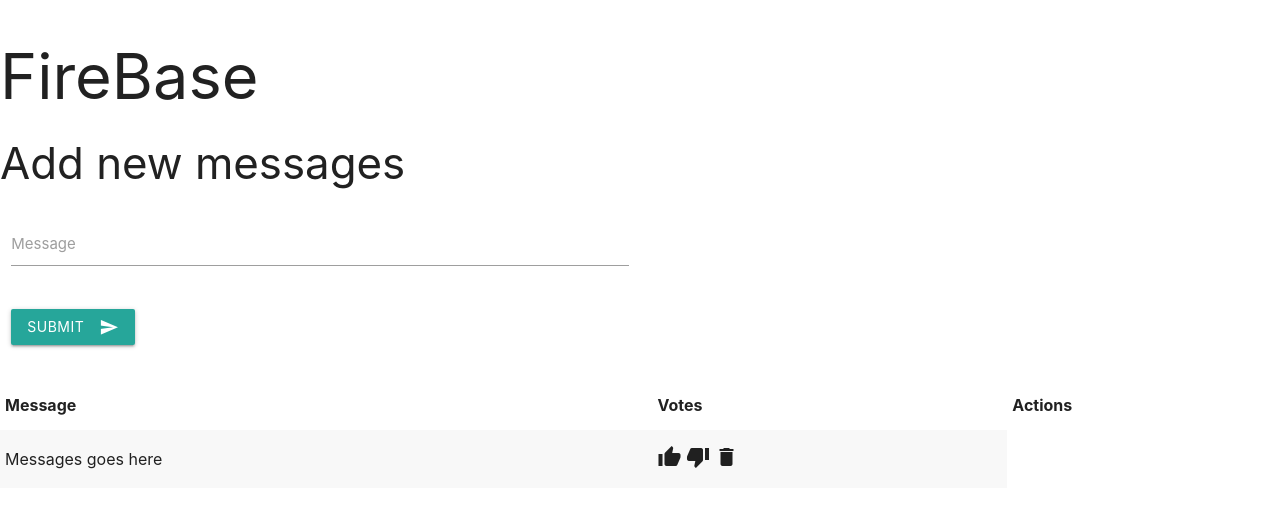
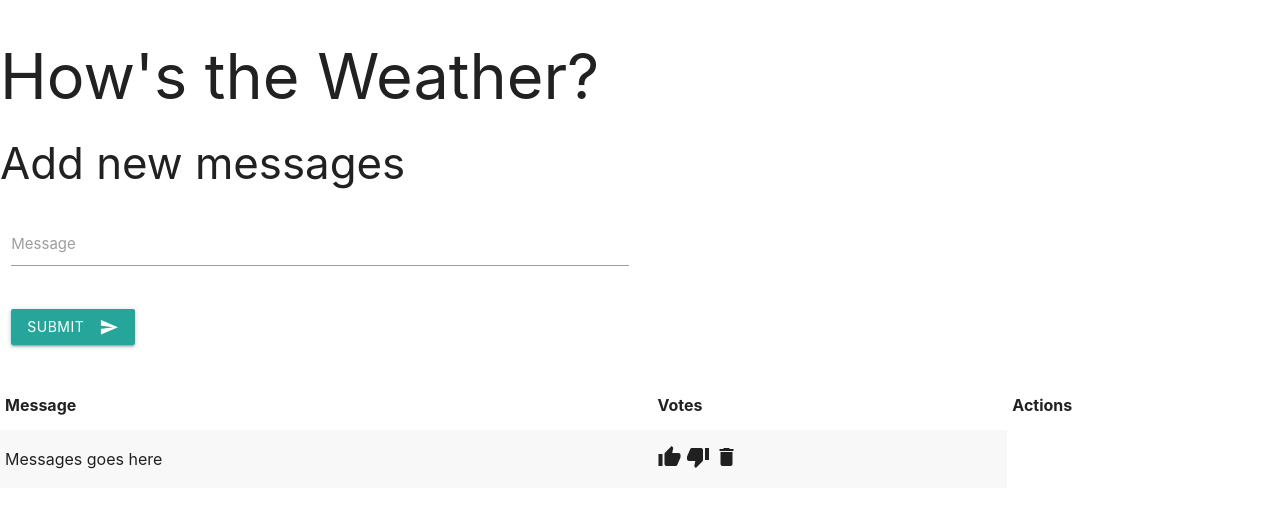
Before and after one commit to allanheo/firebase-GA, a plain HTML site: page index.html in a window 1280 px wide. Drawn offline with nearby package versions, Linux system fonts and the light colour scheme; no server answers.

Commit message:
title change

```diff
--- a/index.html
+++ b/index.html
@@ -11,7 +11,7 @@
 </head>
 <body>
   <header class="container-fluid text-center">
-    <h1>Fire<span>Base</span></h1>
+    <h1>How's the Weather?</h1>
   </header>
   <div>
     <h3>Add new messages</h3>
```
